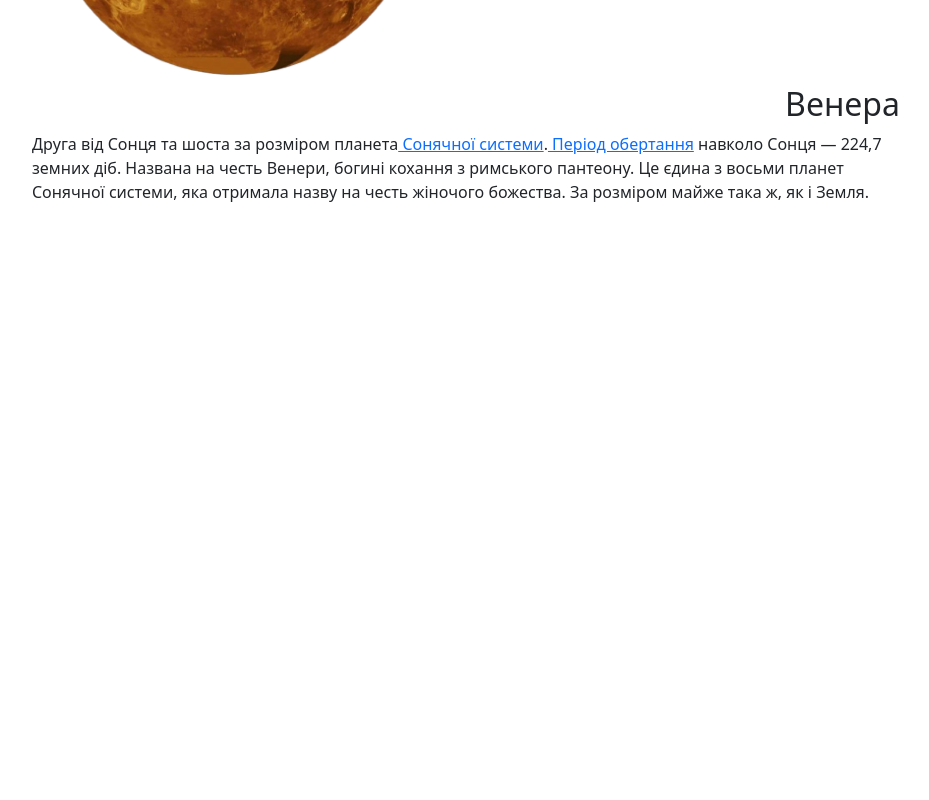
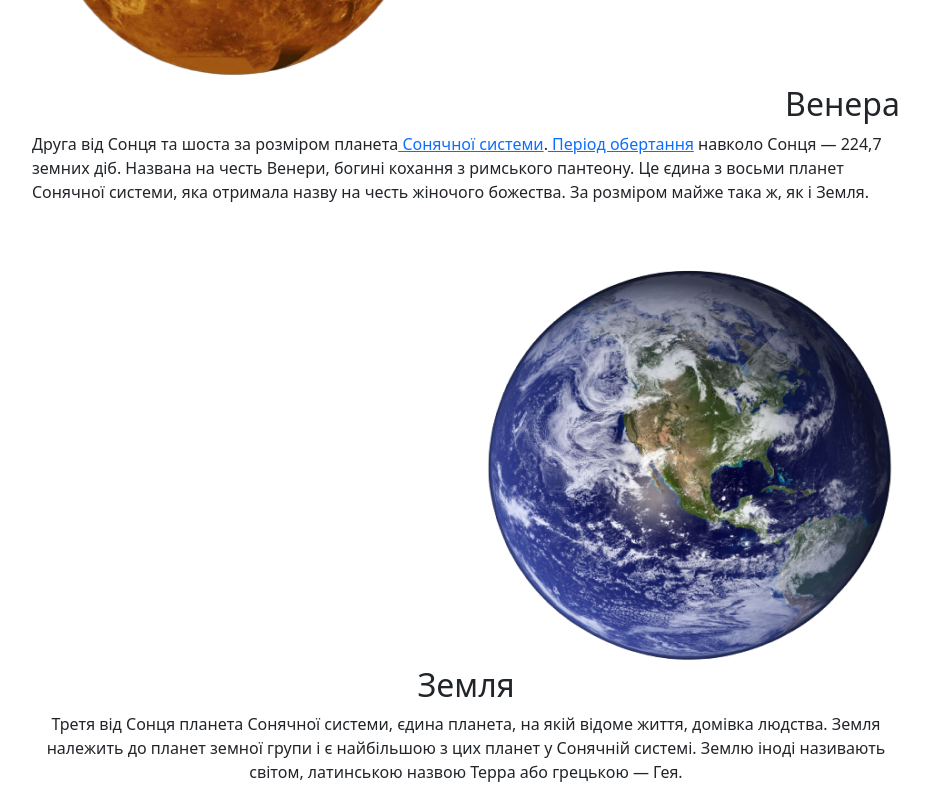
Before and after one commit to Elena-Silchenko/frontend-course, a React (Create React App) app in the folder work-2-react/: page / in a window 1280 px wide. Shown: the part 970-1770 px from the top of the page, without its empty margins (175-1104 px from the left). Before the commit the page ends 1190 px from the top, so only its background shows below. Built offline with nearby package versions, Linux system fonts and the light colour scheme.

Commit message:
add component Earth

```diff
--- a/work-2-react/src/App.js
+++ b/work-2-react/src/App.js
@@ -2,6 +2,7 @@ import './App.css'
 
 import Mercury from './Mercury'
 import Venus from './Venus'
+import Earth from './Earth'
 
 function App() {
   return (
@@ -9,6 +10,7 @@ function App() {
       <div style= {{ padding: '18px 23px 0px 25px' }}>
         <Mercury />
         <Venus />
+        <Earth />
       </div>
     </div>
   )
--- /dev/null
+++ b/work-2-react/src/Earth/index.js
@@ -0,0 +1,21 @@
+import ImageEarth from './земля.png'
+
+export default function Earth() {
+  return (
+    <div>
+      <div className="align-right">
+        <img
+          src={ImageEarth}
+          alt="земля"
+          style={{ marginTop: '46px' }}
+        />
+      </div>
+      <h2 className="align-center">Земля</h2>
+      <p className="align-center">Третя від Сонця планета Сонячної системи, єдина планета, на якій відоме
+        життя, домівка людства. Земля належить до планет земної групи і є найбільшою
+        з цих планет у Сонячній системі. Землю іноді називають світом, латинською
+        назвою Терра або грецькою — Гея.
+      </p>
+    </div>
+  )
+}
```
Also changed, not shown: work-2-react/src/Earth/земля.png (added).
